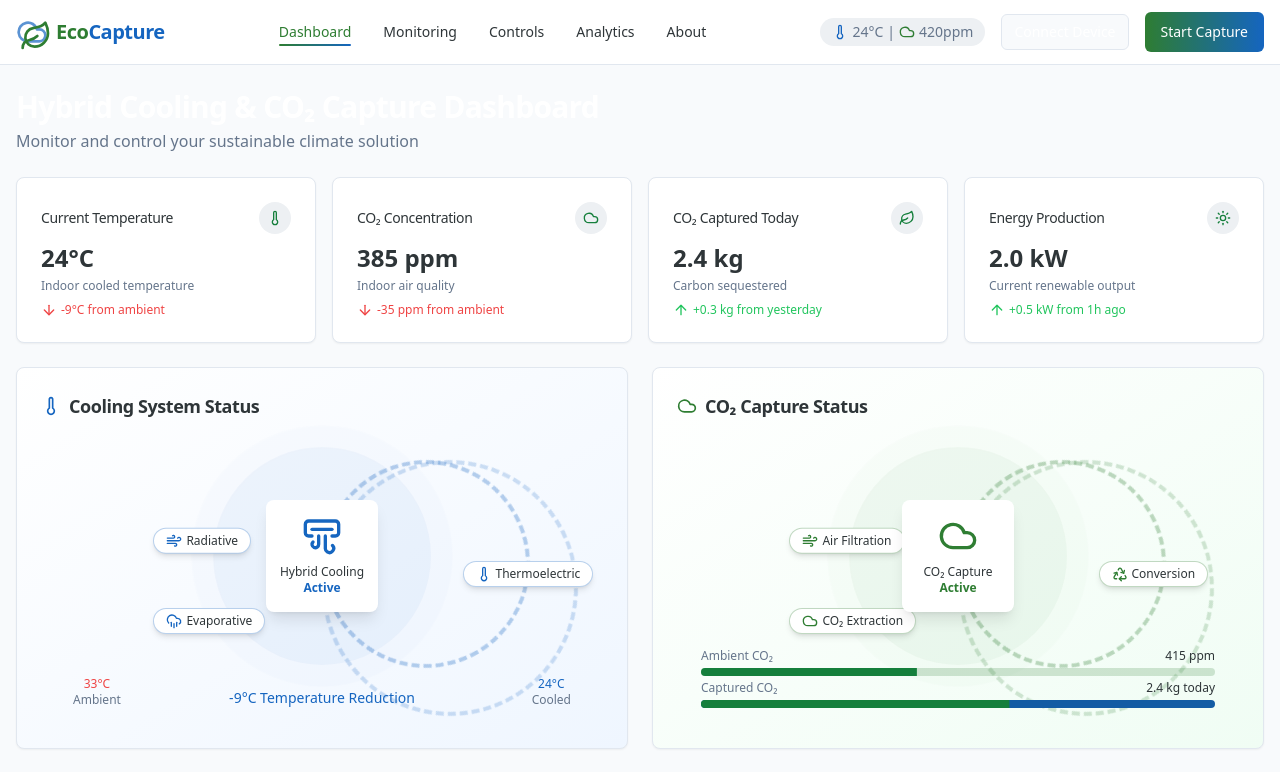
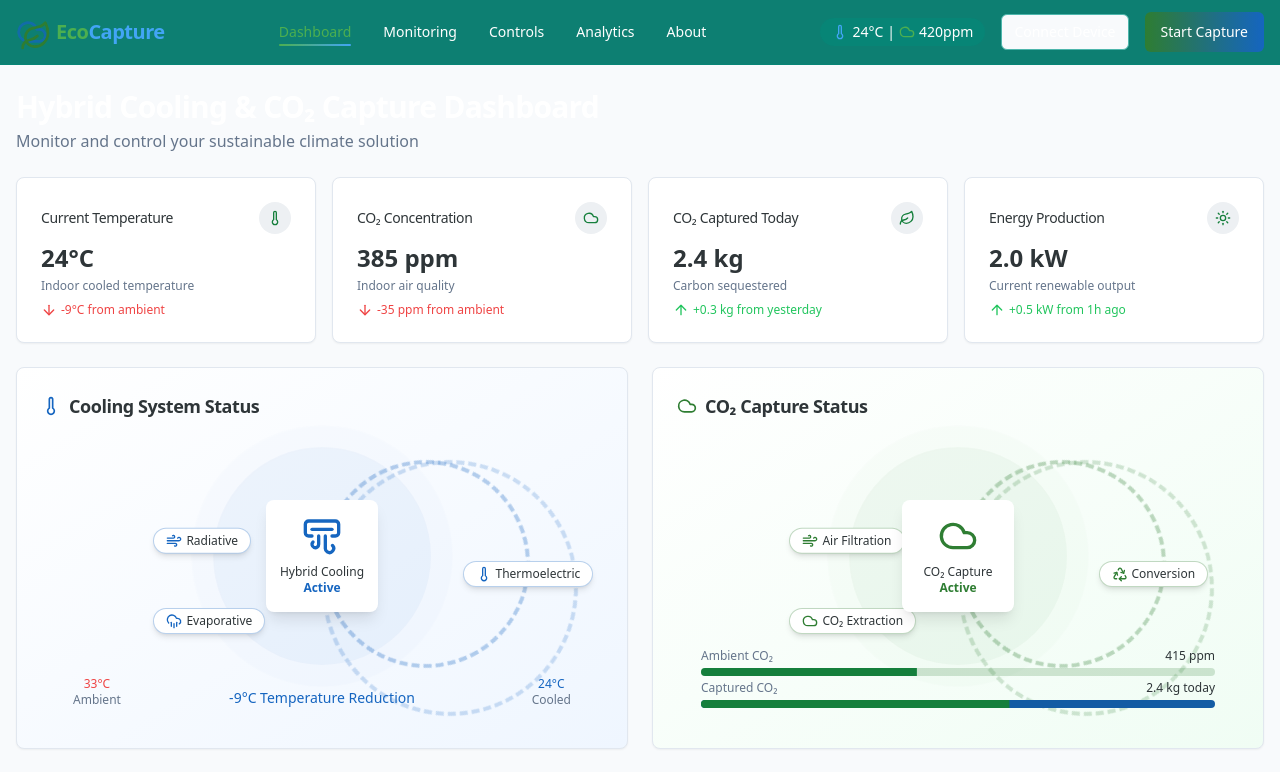
Before and after one commit to rana41-hub/coolcapture-hybrid, a React (Vite) app: page / in a window 1280 px wide. Shown: the top 772 px of the page. Built offline with nearby package versions, Linux system fonts and the light colour scheme.

Commit message:
Fix: Darken navigation bar
Adjust the navigation bar's background color to a darker shade.

```diff
--- a/src/components/Navbar.tsx
+++ b/src/components/Navbar.tsx
@@ -6,7 +6,7 @@ import { cn } from '@/lib/utils';
 
 const Navbar = () => {
   return (
-    <header className="w-full bg-white/90 dark:bg-eco-charcoal/90 backdrop-blur-sm border-b border-border sticky top-0 z-50">
+    <header className="w-full bg-eco-aqua-700/95 dark:bg-eco-charcoal/95 backdrop-blur-sm border-b border-eco-aqua-600/50 sticky top-0 z-50 text-white">
       <div className="container mx-auto px-4 py-3 flex items-center justify-between">
         <div className="flex items-center space-x-2">
           <div className="relative">
@@ -14,8 +14,8 @@ const Navbar = () => {
             <Leaf className="h-8 w-8 text-eco-green relative left-1 top-1" />
           </div>
           <h1 className="text-xl font-bold tracking-tight">
-            <span className="text-eco-green">Eco</span>
-            <span className="text-eco-blue">Capture</span>
+            <span className="text-eco-green-light">Eco</span>
+            <span className="text-eco-blue-light">Capture</span>
           </h1>
         </div>
 
@@ -28,23 +28,23 @@ const Navbar = () => {
         </nav>
 
         <div className="flex items-center space-x-4">
-          <div className="flex items-center bg-muted rounded-full px-3 py-1 text-sm text-muted-foreground">
-            <Thermometer size={16} className="mr-1 text-eco-blue" />
+          <div className="flex items-center bg-eco-aqua-600/50 rounded-full px-3 py-1 text-sm text-white">
+            <Thermometer size={16} className="mr-1 text-eco-blue-light" />
             <span>24°C</span>
             <span className="mx-1">|</span>
-            <Cloud size={16} className="mr-1 text-eco-green" />
+            <Cloud size={16} className="mr-1 text-eco-green-light" />
             <span>420ppm</span>
           </div>
 
-          <Button variant="outline" size="sm" className="hidden md:flex">
+          <Button variant="outline" size="sm" className="hidden md:flex border-eco-aqua-300 text-white hover:bg-eco-aqua-600/50">
             Connect Device
           </Button>
 
-          <Button className="bg-gradient-to-r from-eco-green to-eco-blue text-white border-0 hidden md:flex">
+          <Button className="bg-gradient-to-r from-eco-green to-eco-blue text-white border-0 hidden md:flex hover:from-eco-green-light hover:to-eco-blue-light">
             Start Capture
           </Button>
 
-          <Button variant="outline" size="icon" className="md:hidden">
+          <Button variant="outline" size="icon" className="md:hidden border-eco-aqua-300 text-white hover:bg-eco-aqua-600/50">
             <svg xmlns="http://www.w3.org/2000/svg" width="24" height="24" viewBox="0 0 24 24" fill="none" stroke="currentColor" strokeWidth="2" strokeLinecap="round" strokeLinejoin="round" className="lucide lucide-menu"><line x1="4" x2="20" y1="12" y2="12"/><line x1="4" x2="20" y1="6" y2="6"/><line x1="4" x2="20" y1="18" y2="18"/></svg>
           </Button>
         </div>
@@ -64,13 +64,13 @@ const NavLink = ({ href, children, active }: NavLinkProps) => {
     <a
       href={href}
       className={cn(
-        "text-sm font-medium hover:text-eco-green transition-colors relative",
-        active ? "text-eco-green" : "text-foreground"
+        "text-sm font-medium hover:text-eco-green-light transition-colors relative",
+        active ? "text-eco-green-light" : "text-white"
       )}
     >
       {children}
       {active && (
-        <span className="absolute -bottom-1 left-0 right-0 h-0.5 bg-gradient-to-r from-eco-green to-eco-blue rounded-full" />
+        <span className="absolute -bottom-1 left-0 right-0 h-0.5 bg-gradient-to-r from-eco-green-light to-eco-blue-light rounded-full" />
       )}
     </a>
   );
```
